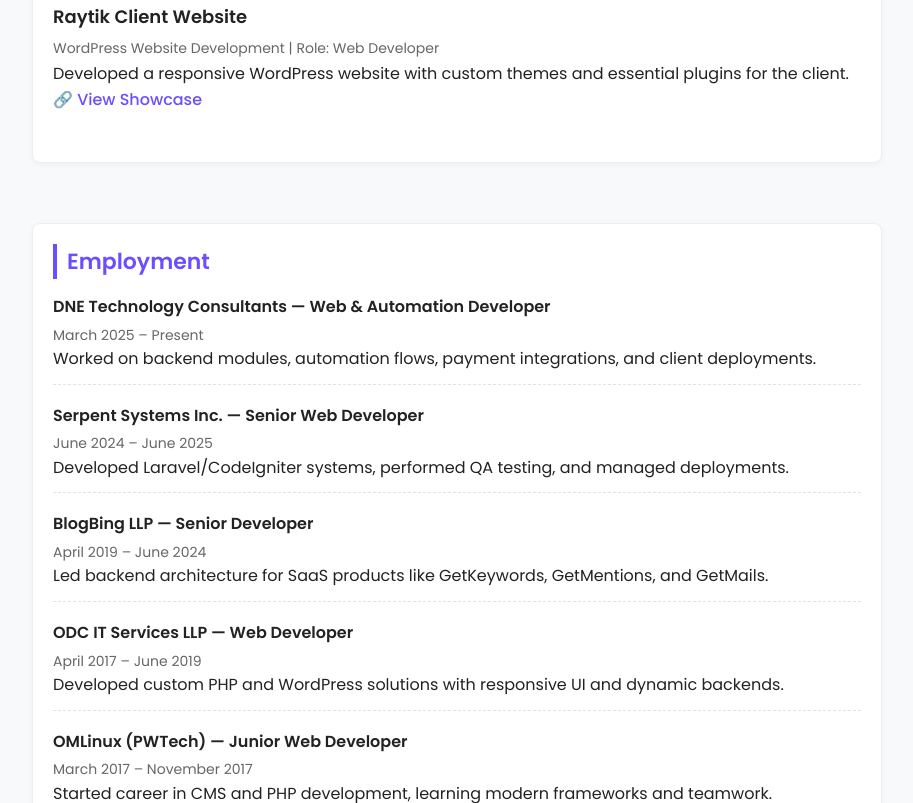
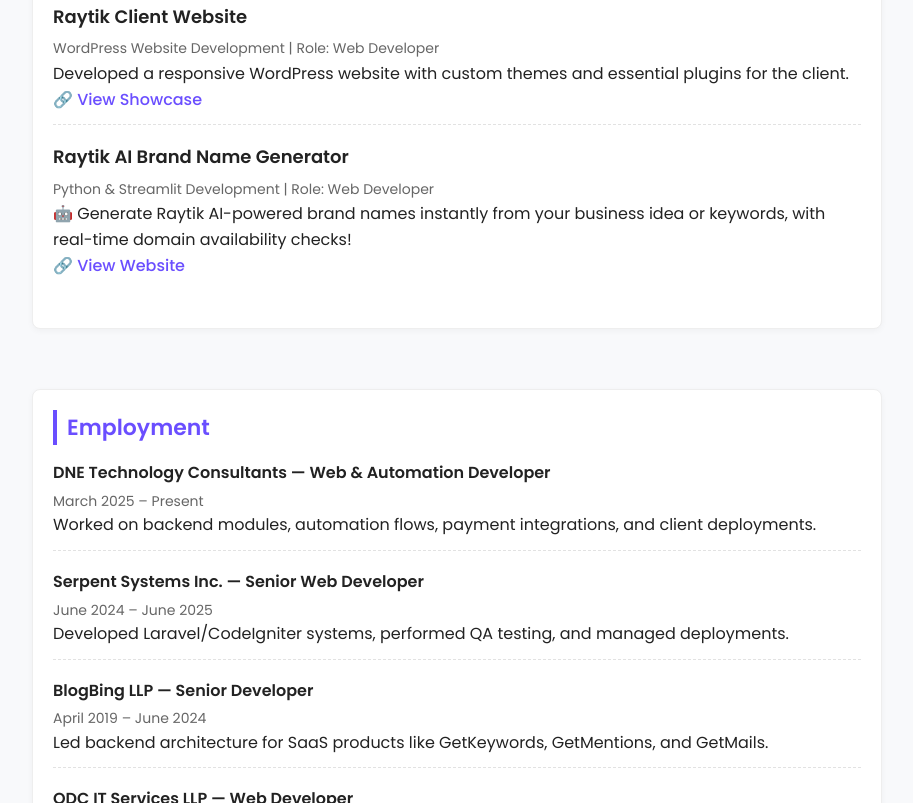
Before and after one commit to kiranraytank/kiranraytank.github.io, a plain HTML site: page index.html in a window 1280 px wide. Shown: the part 2231-3034 px from the top of the page, without its empty margins (183-1096 px from the left). Drawn offline with Linux system fonts and the light colour scheme.

Commit message:
Commit #K2.1

```diff
--- a/index.html
+++ b/index.html
@@ -289,6 +289,12 @@
       <p>Developed a responsive WordPress website with custom themes and essential plugins for the client.</p>
       <a href="https://raytik.byethost4.com/" target="_blank">🔗 View Showcase</a>
     </div>
+    <div class="project">
+      <h3>Raytik AI Brand Name Generator</h3>
+      <span>Python & Streamlit Development | Role: Web Developer</span>
+      <p>🤖 Generate Raytik AI-powered brand names instantly from your business idea or keywords, with real-time domain availability checks!</p>
+      <a href="https://ai-name-domain-checker.onrender.com/" target="_blank">🔗 View Website</a>
+    </div>
   </section>
 
   <!-- EMPLOYMENT -->
```
